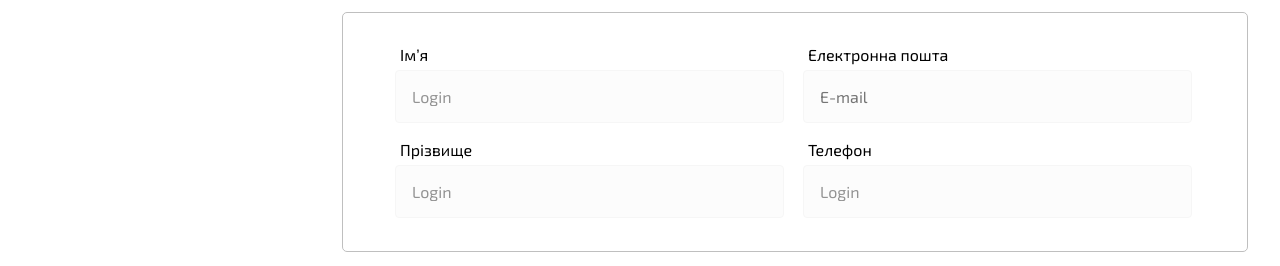
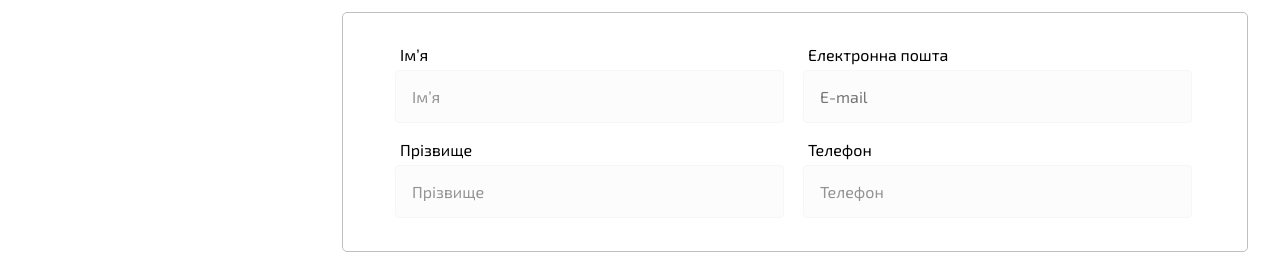
Before and after one commit to baza-trainee/feeda2.0, a React (Vite) app: page /settings in a window 1280 px wide. Shown: the part 282-548 px from the top of the page. Built offline with nearby package versions, Linux system fonts and the light colour scheme.

Commit message:
fix/settings page: fix placeholders in inputs

```diff
--- a/src/components/UI/AuthForm/AuthForm.jsx
+++ b/src/components/UI/AuthForm/AuthForm.jsx
@@ -45,7 +45,10 @@ const AuthForm = () => {
           <FormStyled>
             {(pathname === '/register' ||
               pathname === '/login') && (
-              <LoginInput title={'Логін'} />
+              <LoginInput
+                title={'Логін'}
+                placeholder="Логін"
+              />
             )}
             {(pathname === '/register' ||
               pathname === '/forgot-pass') && (
--- a/src/components/UI/LoginInput/LoginInput.jsx
+++ b/src/components/UI/LoginInput/LoginInput.jsx
@@ -1,8 +1,12 @@
-import React, { useState } from "react";
-import {Section, InputWrapper, Title, Input} from "./LoginInput.styled"
+import React, { useState } from 'react';
+import {
+  Section,
+  InputWrapper,
+  Title,
+  Input,
+} from './LoginInput.styled';
 
-
-const LoginInput = ({ title, errorText }) => {
+const LoginInput = ({ title, errorText, placeholder }) => {
   return (
     <Section>
       {!!title && <Title htmlFor={title}>{title}</Title>}
@@ -10,17 +14,19 @@ const LoginInput = ({ title, errorText }) => {
         <Input
           id="loginInput"
           type="text"
-          placeholder="Login"
+          placeholder={placeholder}
           errorText={errorText}
         />
       </InputWrapper>
       {!!errorText && (
-        <ErrorMessage htmlFor={errorText}>{errorText}</ErrorMessage>
+        <ErrorMessage htmlFor={errorText}>
+          {errorText}
+        </ErrorMessage>
       )}
     </Section>
   );
 };
 
-LoginInput.displayName = "LoginInput";
+LoginInput.displayName = 'LoginInput';
 
 export default LoginInput;
--- a/src/components/UI/Settings/SettingsForm/SettingsForm.jsx
+++ b/src/components/UI/Settings/SettingsForm/SettingsForm.jsx
@@ -6,10 +6,13 @@ import EmailInput from '../../EmailInputUI/EmailInput';
 const SettingsForm = () => {
   return (
     <SettingsFormSection>
-      <LoginInput title="Імʼя" />
-      <EmailInput title="Електронна пошта" />
-      <LoginInput title="Прізвище" />
-      <LoginInput title="Телефон" />
+      <LoginInput title="Імʼя" placeholder="Імʼя" />
+      <EmailInput
+        title="Електронна пошта"
+        placeholder="Електронна пошта"
+      />
+      <LoginInput title="Прізвище" placeholder="Прізвище" />
+      <LoginInput title="Телефон" placeholder="Телефон" />
     </SettingsFormSection>
   );
 };
```
